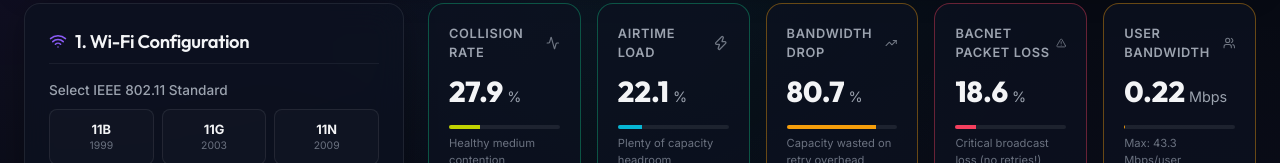
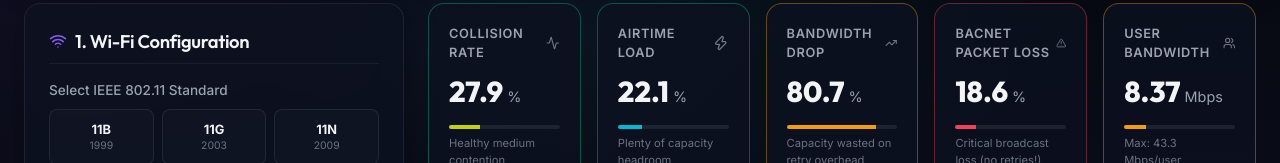
Before and after one commit to ACE-IoT-Solutions/wifi-bacnet-simulator, a React (Vite) app: page / in a window 1280 px wide. Shown: the part 229-392 px from the top of the page. Built offline with nearby package versions, Linux system fonts and the light colour scheme.

Commit message:
fix: update user bandwidth calculation to scale with user count and capacity reduction, fix ESLint warnings

```diff
--- a/src/App.jsx
+++ b/src/App.jsx
@@ -7,11 +7,8 @@ import {
   TrendingUp,
   Info,
   Activity,
-  CheckCircle,
   Zap,
   BookOpen,
-  HelpCircle,
-  RefreshCw,
   Server
 } from 'lucide-react';
 import { WIFI_STANDARDS, USER_PROFILES, calculateMetrics } from './math';
@@ -387,7 +384,7 @@ function App() {
           ap.statusTimer = 250; // show collision color for 250ms
 
           // Spawn collision sparks
-          arrivedPackets.forEach((p) => {
+          arrivedPackets.forEach(() => {
             for (let j = 0; j < 8; j++) {
               const angle = Math.random() * Math.PI * 2;
               const speed = 0.5 + Math.random() * 1.5;
@@ -667,11 +664,11 @@ function App() {
 
   // Compute theoretical vs likely user bandwidths
   const theoreticalUserBandwidth = numUsers > 0
-    ? (WIFI_STANDARDS[wifiStandardId].maxUnicastRate / 1e6) / numUsers
-    : (WIFI_STANDARDS[wifiStandardId].maxUnicastRate / 1e6);
+    ? (metrics.wifiSpecs ? metrics.wifiSpecs.maxRate : WIFI_STANDARDS[wifiStandardId].maxUnicastRate / 1e6) / numUsers
+    : (metrics.wifiSpecs ? metrics.wifiSpecs.maxRate : WIFI_STANDARDS[wifiStandardId].maxUnicastRate / 1e6);
 
   const likelyUserBandwidth = numUsers > 0
-    ? metrics.throughputs.actualUser / numUsers
+    ? theoreticalUserBandwidth * (1 - metrics.bandwidthReduction / 100)
     : 0;
 
   return (
--- a/src/math.js
+++ b/src/math.js
@@ -255,9 +255,6 @@ export function calculateMetrics(config) {
   const totalOfferedLoad = loadUser + loadBacUni + loadBacBcast + loadBacSc;
 
   // 5. Contention and Collision Probability
-  // Total active contending nodes
-  const totalNodes = numUsers + numBacnetDevices;
-
   // Calculate effective contending nodes (OFDMA reduction)
   // If OFDMA is enabled (ax/be only), BACnet nodes are grouped into RUs, reducing collision probability.
   const isOfdmaActive = wifi.ofdmaSupported && ofdmaEnabled;
@@ -298,12 +295,9 @@ export function calculateMetrics(config) {
   const pDropUnicast = Math.pow(pCollision, 7);
   const deliverUnicastRate = 1 - pDropUnicast;
 
-  let avgAttempts = 1.0;
-  if (pCollision < 0.99) {
-    avgAttempts = (1 - Math.pow(pCollision, 7)) / (1 - pCollision);
-  } else {
-    avgAttempts = 7.0;
-  }
+  const avgAttempts = pCollision < 0.99
+    ? (1 - Math.pow(pCollision, 7)) / (1 - pCollision)
+    : 7.0;
 
   // Broadcasts do not retransmit!
   const pDropBroadcast = pCollision;
@@ -327,7 +321,7 @@ export function calculateMetrics(config) {
   const offeredThroughputBac = (lambdaBacUni * bacUniSize + lambdaBacBcast * bacBcastSize + lambdaBacSc * bacBcastSize) * 8;
 
   const actualThroughputUser = offeredThroughputUser * deliverUnicastRate * saturationFactor;
-  let actualThroughputBac = 0;
+  let actualThroughputBac;
   let bacnetLossRate = 0;
 
   if (bacnetProtocol === 'ip') {
@@ -372,7 +366,7 @@ export function calculateMetrics(config) {
   // Successful unicast latency: SIFS + frame + ACK + backoff.
   // With retries, each retry adds a backoff that doubles in window size.
   // If queue is saturated, latency increases exponentially.
-  let avgUnicastLatencyMs = 0;
+  let avgUnicastLatencyMs;
   if (pCollision < 0.99) {
     let latencySum = 0;
     let probSum = 0;
```
